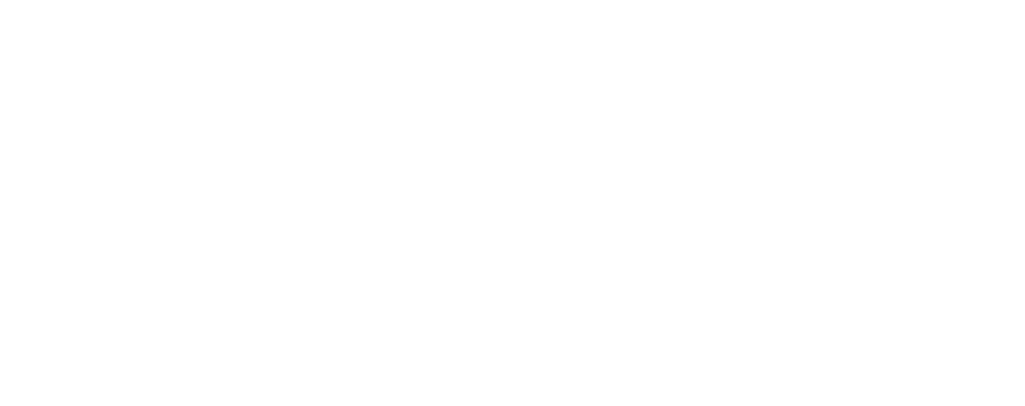
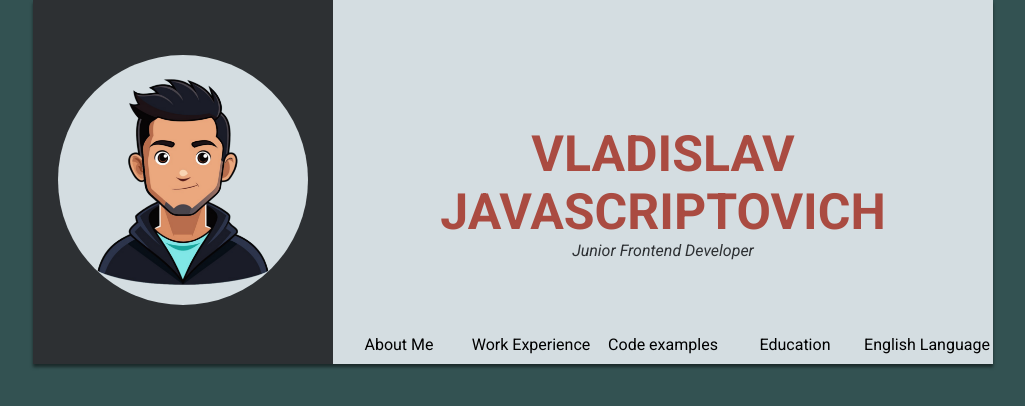
Before and after one commit to vladislav6/rsschool-cv, a plain HTML site: page index.html in a window 1280 px wide. Shown: the whole page, without its empty margins (127-1152 px from the left). Drawn offline with Linux system fonts and the light colour scheme.

Commit message:
feat: add header

```diff
--- a/index.html
+++ b/index.html
@@ -3,10 +3,34 @@
 <head>
     <meta charset="UTF-8">
     <meta name="viewport" content="width=device-width, initial-scale=1.0">
+    <link rel="preconnect" href="https://fonts.googleapis.com">
+<link rel="preconnect" href="https://fonts.gstatic.com" crossorigin>
+<link href="https://fonts.googleapis.com/css2?family=Roboto:ital,wght@0,100..900;1,100..900&display=swap" rel="stylesheet">
     <link rel="stylesheet" href="style.css">
     <title>Vladislav Javascriptovich CV</title>
 </head>
 <body>
+    <div class="wrapper">
+        <header class="head-resume">
+            <div class="left-column-avatar">
+                <img src="image/avatar.webp" alt="Avatar image" width="250" height="250">
+            </div>
+            <div class="right-column">
+                <div class="title">
+                    <h1>Vladislav Javascriptovich</h1>
+                    <p>Junior Frontend Developer</p>
+                </div>
+                <nav class="navigation">
+                    <ul>
+                        <li><a href="#about-me">About Me</a></li>
+                        <li><a href="#my-work">Work Experience</a></li>
+                        <li><a href="#my-code">Code examples</a></li>
+                        <li><a href="#education">Education</a></li>
+                        <li><a href="#english">English Language</a></li>
+                    </ul>
+                </nav>
+            </div>
+        </header>
 
 </body>
 </html>
--- a/style.css
+++ b/style.css
@@ -0,0 +1,119 @@
+html {
+  font-family: "Roboto", sans-serif;
+  font-optical-sizing: auto;
+  font-style: normal;
+  font-variation-settings:
+    "wdth" 100;
+}
+
+body {
+    background-color: #335252;
+    padding: 0;
+    margin: 0;
+    color: #2d3033;
+}
+
+code {
+    display: block;
+    font-family: monospace;
+    background-color: #ffffff;
+    border-radius: 15px;
+    white-space: pre-wrap;
+    line-height: 2;
+}
+
+h1,
+h2,
+h3,
+h4 { color: #aa4b41; }
+
+h3{
+    border-bottom: 3px solid #d4dde1;
+    padding: 0 0 15px 15px;
+}
+
+ul {
+    list-style-type: none;
+    padding: 0;
+    margin: 0;
+}
+
+a {
+    text-decoration: none;
+    color: #000000;
+}
+
+a:hover { color: #aa4b41; }
+
+.wrapper {
+    width: 960px;
+    margin: 0 auto;
+    background-color: #d4dde1;
+}
+
+.head-resume,
+.content,
+.footer-resume {
+    position: relative;
+    display: flex;
+    box-shadow: 0 3px 3px rgba(0, 0, 0, 0.5);
+}
+
+.head-resume { z-index: 2; }
+
+.left-column-avatar,
+.left-bar,
+.left-column-footer {
+    width: 300px;
+    background-color: #2d3033;
+    color: #d4dde1;
+}
+
+.left-column-avatar {
+    align-content: center;
+    text-align: center;
+}
+
+.left-column-avatar img {
+    border-radius: 50%;
+    background-color: #d4dde1;
+}
+
+.right-column,
+.content-resume,
+.right-column-footer { width: 660px; }
+
+.title { padding: 125px 0 65px 0; }
+
+.title h1,
+.title p {
+    text-align: center;
+    padding: 0;
+    margin: 0;
+}
+
+.title h1 {
+    font-size: 50px;
+    text-transform: uppercase;
+}
+
+.title p { font-style: italic; }
+
+.navigation ul {
+    display: flex;
+    justify-content: space-between;
+}
+
+.navigation ul li { width: 100%; }
+
+.navigation ul li a {
+    display: block;
+    text-align: center;
+    padding: 10px 0;
+}
+
+.navigation ul li a:hover {
+    font-weight: bold;
+    color: #d4dde1;
+    background-color: #aa4b41;
+}
```
Also changed, not shown: image/avatar.webp (added), image/github.png (added), image/icons/css.png (added), image/icons/discord.png (added), image/icons/gh.svg (added), image/icons/git.png (added), image/icons/html.png (added), image/icons/js.png (added), image/icons/mail.png (added), image/icons/phone.png (added), image/rs-school-logo.svg (added), image/screenshot-layout.png (added).
